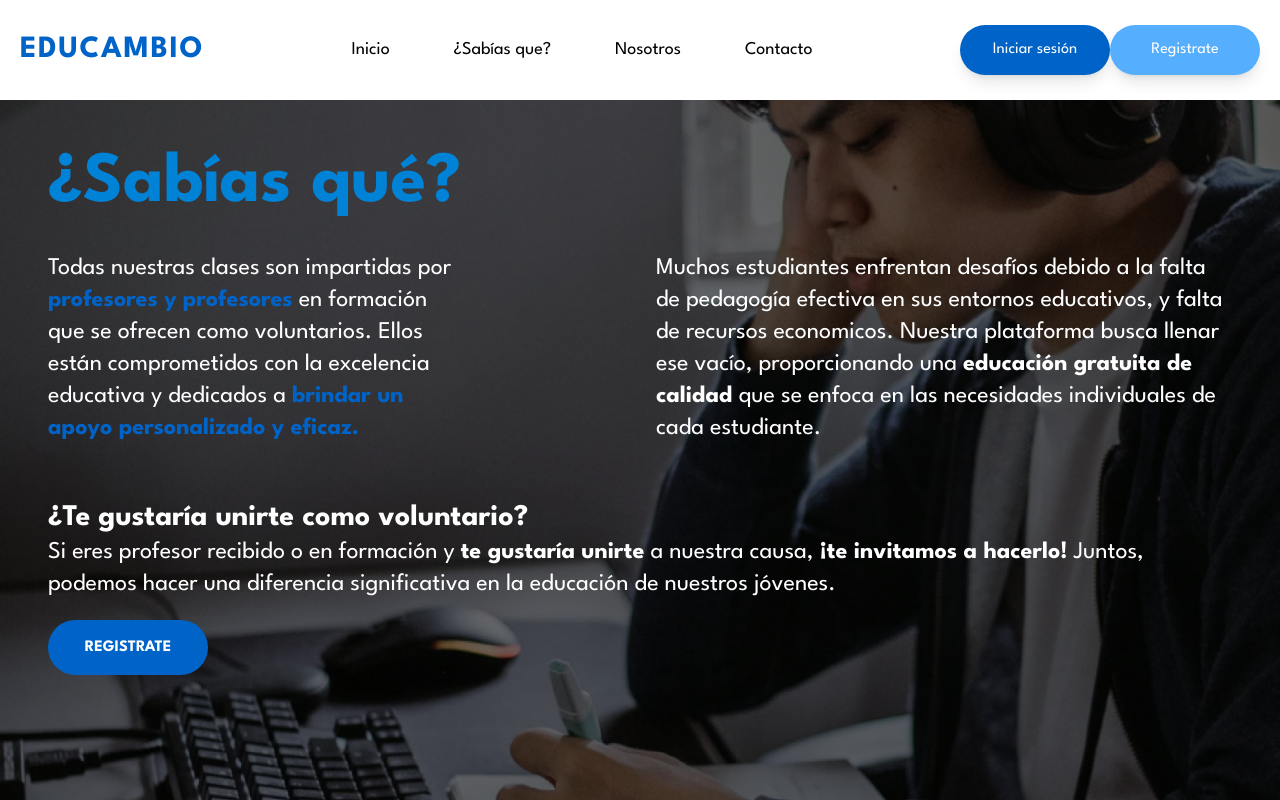
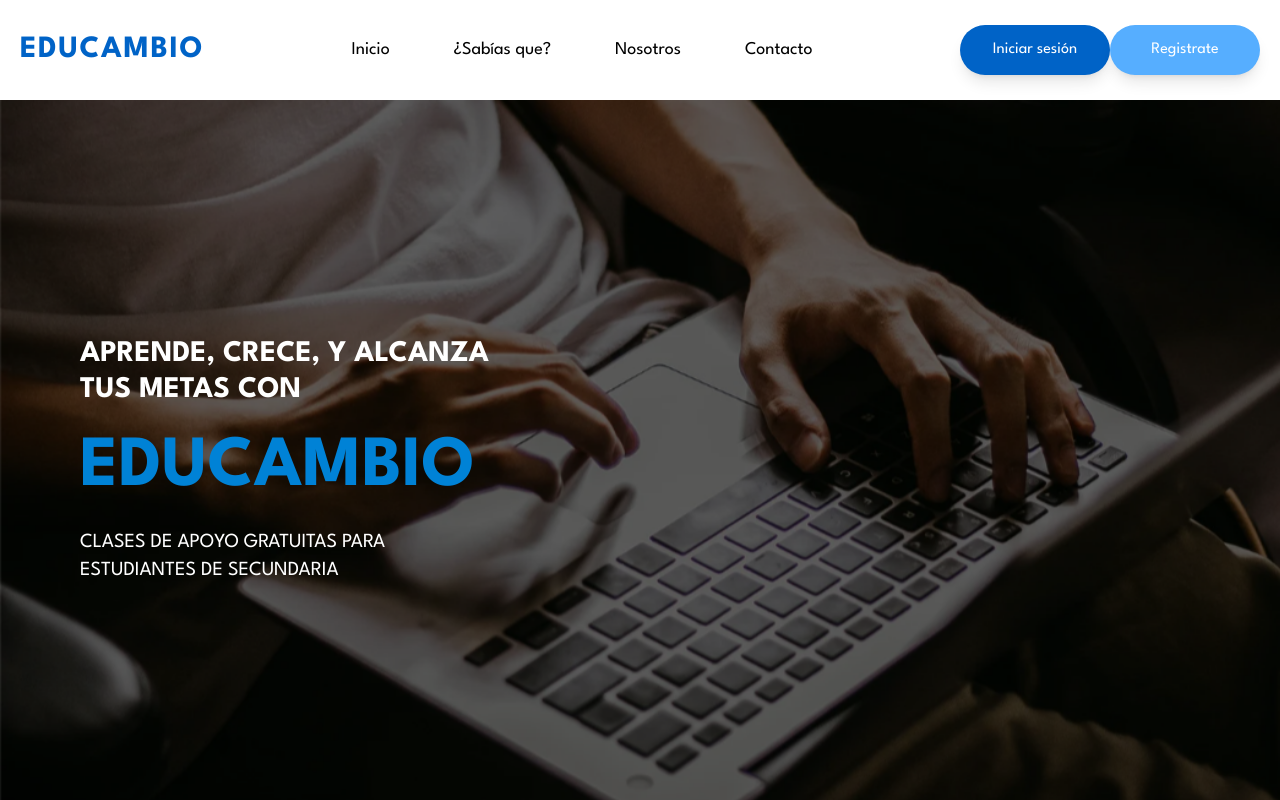
Before and after one commit to matiascruz-beep/educambio, a Next.js app: page / in a window 1280 px wide. Shown: the top 800 px of the page. Built offline with nearby package versions, Linux system fonts and the light colour scheme.

Commit message:
Home del index provisorio

```diff
--- a/pages/index.js
+++ b/pages/index.js
@@ -35,6 +35,20 @@ export default function Home() {
 
     </div>
 
+</div>
+
+<div className="bg-[url('/images/FONDO.png')] bg-cover bg-no-repeat flex items-center h-screen ">
+    <div className="flex flex-col mx-20 pb-20">
+      <h3 className="text-4xl sm:text-xl md:text-2xl lg:text-3xl font-bold text-white">
+        APRENDE, CRECE, Y ALCANZA <br/> TUS METAS CON
+      </h3>
+      <h1 className="text-4xl sm:text-5xl md:text-6xl lg:text-7xl font-bold text-[#0082D6] py-6">
+        EDUCAMBIO
+      </h1>
+      <h5 className="text-4xl sm:text-l md:text-l lg:text-xl text-white">
+        CLASES DE APOYO GRATUITAS PARA<br/>ESTUDIANTES DE SECUNDARIA
+      </h5>
+    </div>
 </div>
 
 
```
